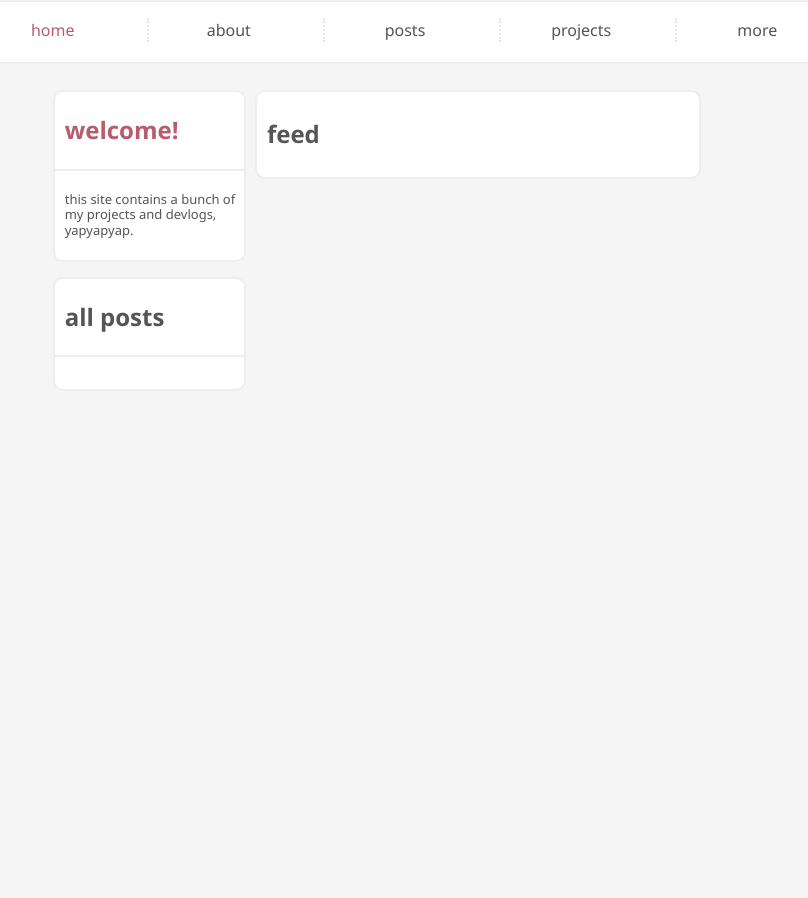
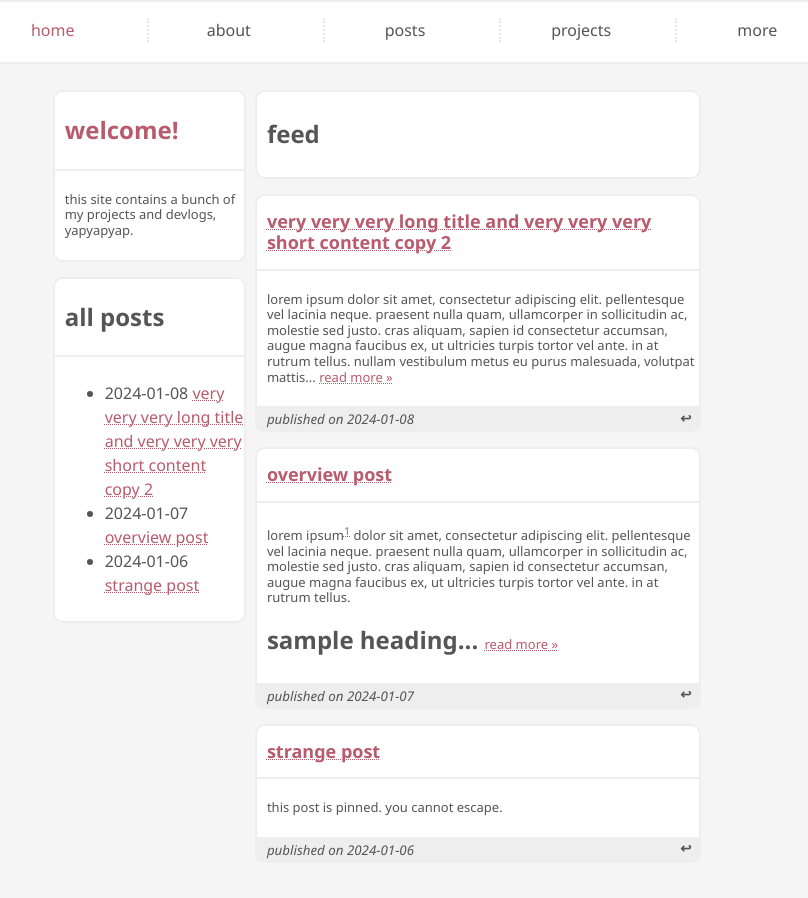
Before and after one commit to andrewn9/yapful, a Jekyll site: the page built from index.md, in a window 1280 px wide and 900 px high. Shown: the whole window, without its empty margins (265-1073 px from the left). Built offline with Jekyll 4.4.1, drawn with Linux system fonts in a browser that asks for light colours; part of the change alters nothing that is shown.

```diff
--- a/_config.yml
+++ b/_config.yml
@@ -1,7 +1,6 @@
 # Where things are
 source              : .
 destination         : ./_site
-collections_dir     : .
 plugins_dir         : _plugins # takes an array of strings and loads plugins in that order
 layouts_dir         : _layouts
 data_dir            : _data
--- a/_includes/stream.html
+++ b/_includes/stream.html
@@ -4,7 +4,7 @@
             <h1>Feed</h1>
         </div>
     </div>
-    {%- for post in site.posts-%}
+    {%- for post in site.posts -%}
         {%- include post.html -%}
     {%- endfor -%}
 </div>
--- a/_posts/2024-01-06-strange-post.md
+++ b/_posts/2024-01-06-strange-post.md
@@ -1,6 +1,6 @@
 ---
 layout: post
-pinned: true
+published: true
 ---
 
 This post is pinned. You cannot escape.
--- a/_posts/2024-01-07-overview-post.md
+++ b/_posts/2024-01-07-overview-post.md
@@ -1,6 +1,7 @@
 ---
 layout: post
 category: example
+published: true
 ---
 
 Lorem ipsum[^1] dolor sit amet, consectetur adipiscing elit. Pellentesque vel lacinia neque. Praesent nulla quam, ullamcorper in sollicitudin ac, molestie sed justo. Cras aliquam, sapien id consectetur accumsan, augue magna faucibus ex, ut ultricies turpis tortor vel ante. In at rutrum tellus.
--- a/_posts/2024-01-08-very-very-very-long-title-and-very-very-very-short-content copy 2.md
+++ b/_posts/2024-01-08-very-very-very-long-title-and-very-very-very-short-content copy 2.md
@@ -1,6 +1,7 @@
 ---
 layout: post
 category: example
+published: true
 ---
 
 Lorem ipsum dolor sit amet, consectetur adipiscing elit. Pellentesque vel lacinia neque. Praesent nulla quam, ullamcorper in sollicitudin ac, molestie sed justo. Cras aliquam, sapien id consectetur accumsan, augue magna faucibus ex, ut ultricies turpis tortor vel ante. In at rutrum tellus. Nullam vestibulum metus eu purus malesuada, volutpat mattis leo facilisis.
```
